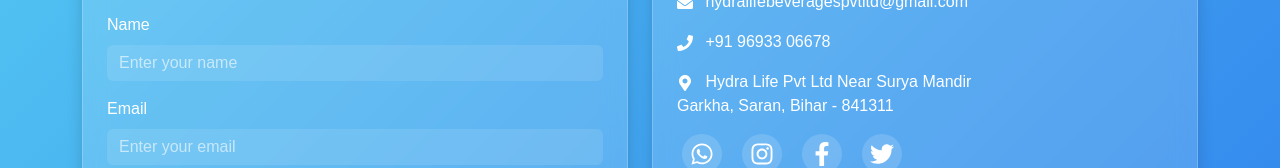
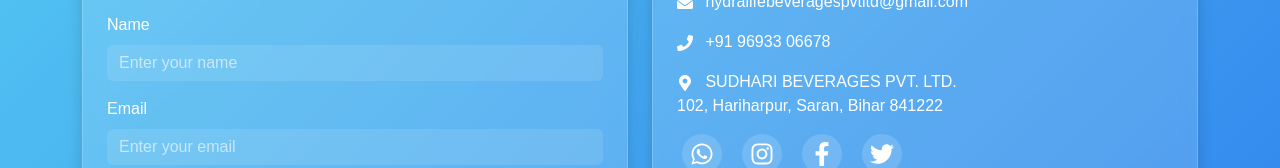
Before and after one commit to VivekLpu/hydra-life, a React (Vite) app in the folder client/: page /contact in a window 1280 px wide. Shown: the part 416-584 px from the top of the page. Built offline with nearby package versions, Linux system fonts and the light colour scheme; no server answers.

Commit message:
Update Contact.jsx

```diff
--- a/client/src/pages/Contact.jsx
+++ b/client/src/pages/Contact.jsx
@@ -138,8 +138,8 @@
               <h4 className="fw-bold mb-3">Get in Touch</h4>
               <p><FaEnvelope className="me-2" /> hydralifebeveragespvtltd@gmail.com</p>
               <p><FaPhone className="me-2" /> +91 96933 06678</p>
-              <p><FaMapMarkerAlt className="me-2" /> Hydra Life Pvt Ltd Near Surya Mandir <br/>
-              Garkha, Saran, Bihar - 841311</p>
+              <p><FaMapMarkerAlt className="me-2" /> SUDHARI BEVERAGES PVT. LTD. <br/>
+              102, Hariharpur, Saran, Bihar 841222</p>
               <div className="social-icons mt-3">
                 <a href="https://wa.me/+919693306678" target="_blank" rel="noreferrer"><FaWhatsapp /></a>
                 <a href="https://www.instagram.com/hydralife_beverages_pvt.ltd" target="_blank" rel="noreferrer"><FaInstagram /></a>
```
